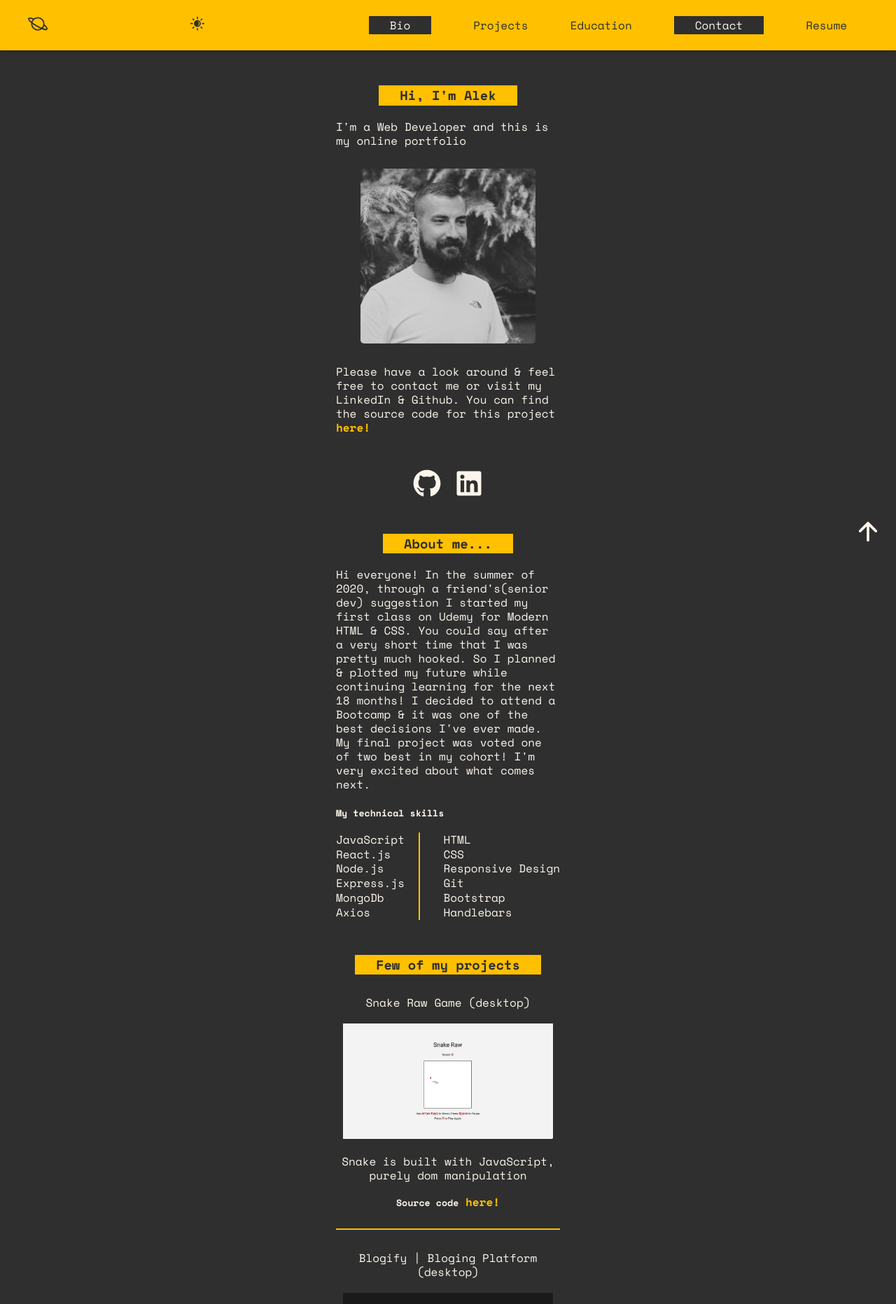
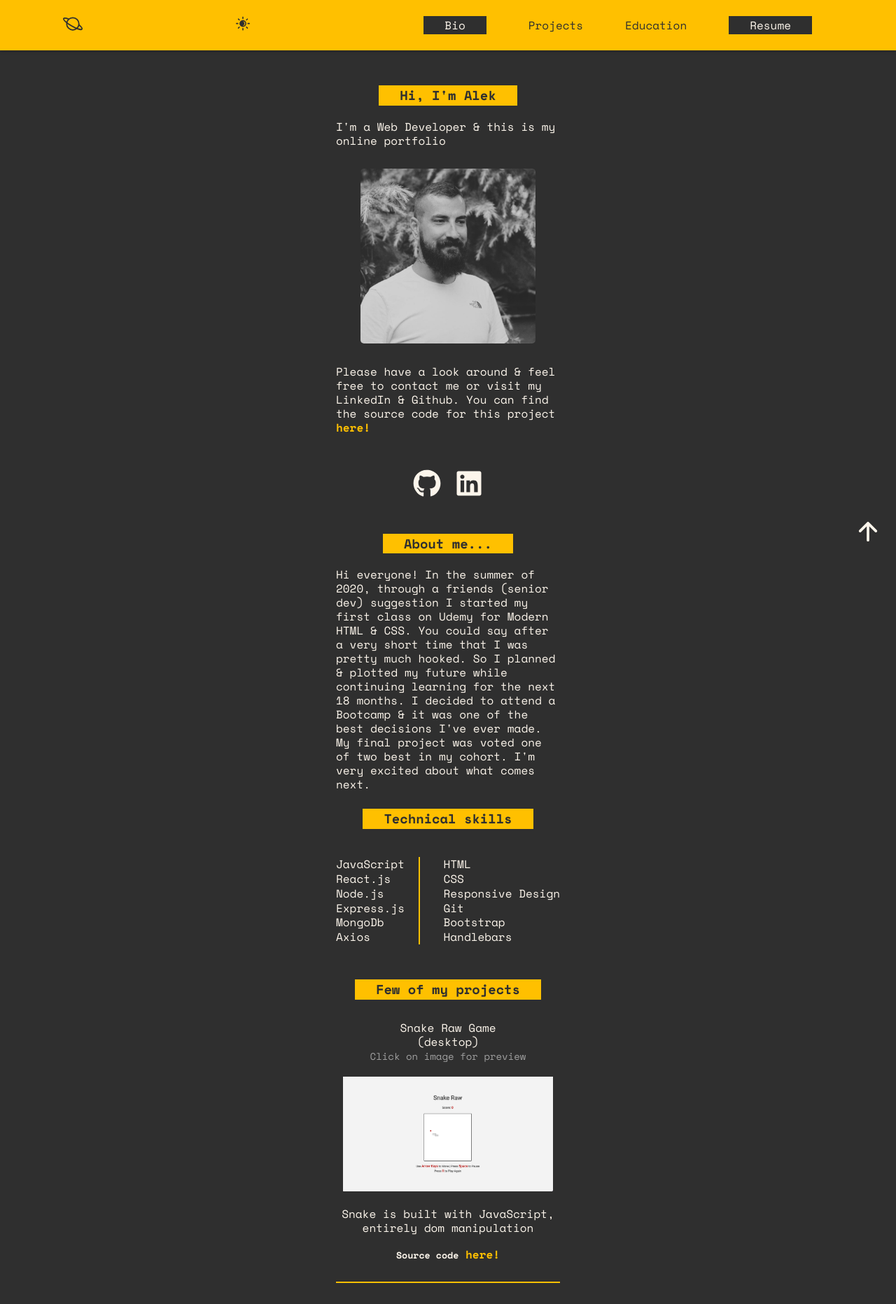
Before and after one commit to alekvelichkovikj/my-portfolio, a React (Create React App) app: page / in a window 1280 px wide. Shown: the top 1864 px of the page at 70% size. Built offline with nearby package versions, Linux system fonts and the light colour scheme.

Commit message:
project finished

```diff
--- a/src/components/Bio.jsx
+++ b/src/components/Bio.jsx
@@ -3,20 +3,22 @@ import React from 'react'
 export const Bio = () => {
   return (
     <div id='bio'>
-      <div className='container'>
+      <div className='container container-responsive'>
+        <div className='center'>
           <h3 className='btn-yellow'>About me...</h3>
           <p>
-          Hi everyone! In the summer of 2020, through a friend's(senior dev)
+            Hi everyone! In the summer of 2020, through a friends (senior dev)
             suggestion I started my first class on Udemy for Modern HTML & CSS.
             You could say after a very short time that I was pretty much hooked.
             So I planned & plotted my future while continuing learning for the
-          next 18 months! I decided to attend a Bootcamp & it was one of the
+            next 18 months. I decided to attend a Bootcamp & it was one of the
             best decisions I've ever made. My final project was voted one of two
-          best in my cohort! I'm very excited about what comes next.
+            best in my cohort. I'm very excited about what comes next.
           </p>
+        </div>
 
-        <div>
-          <h5>My technical skills</h5>
+        <div className='center'>
+          <h3 className='btn-yellow'>Technical skills</h3>
           <div className='flex'>
             <ul>
               <li>JavaScript</li>
--- a/src/components/Education.jsx
+++ b/src/components/Education.jsx
@@ -5,7 +5,9 @@ export const Education = () => {
     <div id='education'>
       <div className='container'>
         <h3 className='btn-yellow'>Where i learned...</h3>
-        <p>The internet is a very big place with tons of information.</p>
+        <h5 className='mb-6'>
+          The internet is a very big place with tons of information.
+        </h5>
 
         <div>
           <div className='card'>
@@ -32,14 +34,14 @@ export const Education = () => {
             </ul>
           </div>
 
-          <div className='card'>
-            <h3>YouTube</h3>
-            <ol>
+          {/* <div className='card'>
+            <h3 className='mb-3'>YouTube</h3>
+            <ol className='center'>
               <li>
                 YouTube has an abundance of free material, I stil use it today!
               </li>
             </ol>
-          </div>
+          </div> */}
         </div>
       </div>
     </div>
--- a/src/components/Home.jsx
+++ b/src/components/Home.jsx
@@ -9,7 +9,7 @@ export const Home = () => {
     <div id='home'>
       <div className='container'>
         <h3 className='btn-yellow'>Hi, I'm Alek</h3>
-        <p>I'm a Web Developer and this is my online portfolio</p>
+        <p>I'm a Web Developer & this is my online portfolio</p>
 
         <div className='img'></div>
 
--- a/src/components/Navbar.jsx
+++ b/src/components/Navbar.jsx
@@ -18,6 +18,12 @@ export const Navbar = () => {
   const scrollWithOffset = (el) => {
     const yCoordinate = el.getBoundingClientRect().top + window.pageYOffset
     const yOffset = -400
+    window.scrollTo({ top: yCoordinate + yOffset, behavior: 'smooth' })
+  }
+
+  const scrollWithOffsetResponsive = (el) => {
+    const yCoordinate = el.getBoundingClientRect().top + window.pageYOffset
+    const yOffset = -100
     window.scrollTo({ top: yCoordinate + yOffset, behavior: 'smooth' })
   }
 
@@ -47,14 +53,26 @@ export const Navbar = () => {
                 className='btn-dark'
                 smooth
                 to={'#bio'}
-                scroll={(el) => scrollWithOffset(el)}
+                scroll={
+                  window.innerWidth < 1000
+                    ? (el) => scrollWithOffset(el)
+                    : (el) => scrollWithOffsetResponsive(el)
+                }
               >
                 Bio
               </Link>
             </MenuLink>
 
             <MenuLink onClick={() => setIsOpen(false)}>
-              <Link smooth to='#projects' scroll={(el) => scrollWithOffset(el)}>
+              <Link
+                smooth
+                to='#projects'
+                scroll={
+                  window.innerWidth < 1000
+                    ? (el) => scrollWithOffset(el)
+                    : (el) => scrollWithOffsetResponsive(el)
+                }
+              >
                 Projects
               </Link>
             </MenuLink>
@@ -63,25 +81,38 @@ export const Navbar = () => {
               <Link
                 smooth
                 to='#education'
-                scroll={(el) => scrollWithOffset(el)}
+                scroll={
+                  window.innerWidth < 1000
+                    ? (el) => scrollWithOffset(el)
+                    : (el) => scrollWithOffsetResponsive(el)
+                }
               >
                 Education
               </Link>
             </MenuLink>
 
+            {window.innerWidth > 1000 ? (
+              ''
+            ) : (
               <MenuLink onClick={() => setIsOpen(false)}>
                 <Link
                   className='btn-dark'
                   smooth
                   to='#contact'
-                scroll={(el) => scrollWithOffset(el)}
+                  scroll={
+                    window.innerWidth < 1000
+                      ? (el) => scrollWithOffset(el)
+                      : (el) => scrollWithOffsetResponsive(el)
+                  }
                 >
                   Contact
                 </Link>
               </MenuLink>
+            )}
 
             <MenuLink onClick={() => setIsOpen(false)}>
               <a
+                className={window.innerWidth > 1000 ? 'btn-dark' : ''}
                 target='blank'
                 href='https://drive.google.com/file/d/1Nab9RqJq3T0GpilClfVEibc-boJP7ZBQ/view?usp=sharing'
               >
@@ -104,7 +135,7 @@ const Nav = styled.div`
 `
 
 const Container = styled.div`
-  max-width: 1200px;
+  max-width: 1100px;
   margin: auto;
   padding: 0 30px;
   display: flex;
--- a/src/components/Projects.jsx
+++ b/src/components/Projects.jsx
@@ -6,19 +6,24 @@ import myConcertsImage from '../images/my-concerts.png'
 export const Projects = () => {
   return (
     <div id='projects'>
-      <div className='container'>
+      <div className='container '>
         <h3 className='btn-yellow'>Few of my projects</h3>
 
-        <div>
+        <div className='container-responsive'>
           <div className='card'>
-            <p>Snake Raw Game (desktop)</p>
+            <p>
+              Snake Raw Game <br />
+              (desktop)
+              <br />
+              <span className='preview-text'>Click on image for preview</span>
+            </p>
             <a
               href='https://alekvelichkovikj.github.io/snake-game/'
               target='blank'
             >
               <img src={snakeImage} alt='Snake Game Screenshot' />
             </a>
-            <p>Snake is built with JavaScript, purely dom manipulation</p>
+            <p>Snake is built with JavaScript, entirely dom manipulation</p>
             <h5>
               Source code
               <a
@@ -33,7 +38,11 @@ export const Projects = () => {
           </div>
 
           <div className='card'>
-            <p>Blogify | Bloging Platform (desktop)</p>
+            <p>
+              Blogify | Bloging Platform (desktop)
+              <br />
+              <span className='preview-text'>Click on image for preview</span>
+            </p>
             <a href='https://bllogify.herokuapp.com/' target='blank'>
               <img src={blogifyImage} alt='Blogify Screenshot' />
             </a>
@@ -55,7 +64,11 @@ export const Projects = () => {
           </div>
 
           <div className='card'>
-            <p>My Concerts | Find your next concert (responsive)</p>
+            <p>
+              My Concerts | Find your next concert (responsive)
+              <br />
+              <span className='preview-text'>Click on image for preview</span>
+            </p>
             <a href='http://my-li.herokuapp.com/' target='blank'>
               <img src={myConcertsImage} alt='My Concerts Screenshot' />
             </a>
--- a/src/components/ScrollToTop.jsx
+++ b/src/components/ScrollToTop.jsx
@@ -20,7 +20,10 @@ export const ScrollToTop = () => {
         to='#home'
         scroll={(home) => scrollWithOffsetHome(home)}
       >
-        <IoArrowUp className='back-to-top' />
+        <IoArrowUp
+          size={window.innerWidth < 374 && 35}
+          className='back-to-top'
+        />
       </Link>
     </>
   )
--- a/src/index.css
+++ b/src/index.css
@@ -65,6 +65,7 @@ li {
 
 .btn-yellow {
   background-color: #ffc000;
+  display: inline-flex;
   color: #2f2f2f !important;
   padding: 5px 30px;
 }
@@ -99,7 +100,7 @@ li {
   flex-direction: column;
   align-items: center;
   justify-content: flex-start;
-  text-align: start !important;
+  padding: 0 10px;
 }
 
 #home h3 {
@@ -133,16 +134,17 @@ li {
   padding: 0 10px;
 }
 
-/* .ml-1 {
-  color: #fcf5eb;
-  display: inline-block;
-  text-align: center;
-} */
-
 /* Bio */
 #bio h3 {
   display: inline-block;
   margin-bottom: 20px;
+}
+
+.center {
+  display: flex;
+  flex-direction: column;
+  justify-content: center;
+  align-items: center;
 }
 
 #bio p {
@@ -151,7 +153,7 @@ li {
 
 .flex {
   display: flex;
-  align-items: flex-start;
+  align-items: center;
   justify-content: space-between;
   font-size: 16px;
   width: 320px;
@@ -197,7 +199,7 @@ li {
 .card p {
   display: block;
   font-size: 16px;
-  margin-bottom: 30px;
+  margin-bottom: 20px;
 }
 
 .mb-0 {
@@ -234,6 +236,11 @@ li {
   font-size: 16px;
 }
 
+.preview-text {
+  font-size: 14px;
+  color: #9f9f9f;
+}
+
 /* Contact */
 #contact h3 {
   margin-bottom: 30px;
@@ -262,6 +269,10 @@ li {
   text-align: center;
 }
 
+#contact a {
+  transition: all 0.3s ease-in;
+}
+
 @media screen and (min-device-width: 878px) {
   /* Navbar */
   a:hover {
@@ -277,4 +288,145 @@ li {
     -o-transform: scale(1.2);
     transform: scale(1.2);
   }
+
+  /* Home */
+  .container {
+    max-width: 1100px;
+    padding: 0 20px;
+  }
+
+  #home p {
+    text-align: center;
+  }
+
+  .img {
+    height: 600px;
+    width: 600px;
+  }
+
+  /* Bio */
+  .container-responsive {
+    display: flex;
+    flex-direction: row;
+    justify-content: flex-start;
+    align-items: flex-start;
+  }
+
+  .center {
+    margin-right: 100px;
+  }
+
+  #bio h3 {
+    margin-bottom: 60px;
+  }
+
+  ul li,
+  ol li {
+    font-size: 20px;
+  }
+
+  #bio ul:first-child {
+    border-right: none;
+  }
+
+  #bio ul:nth-child(2) {
+    padding-left: 20px;
+    border-left: 2px solid #ffc000;
+  }
+
+  /* Projects */
+  #projects h3 {
+    display: inline-block;
+    margin-bottom: 60px;
+  }
+  #projects img {
+    width: 280px;
+  }
+
+  .card {
+    max-width: 300px;
+    border-bottom: none;
+  }
+
+  .card:nth-child(2) {
+    border-right: 2px solid #ffc000;
+    border-left: 2px solid #ffc000;
+    padding: 0 30px;
+  }
+
+  .card:first-child {
+    margin-top: 0px;
+    padding-left: 0;
+    padding-right: 40px;
+  }
+
+  .card:last-child {
+    padding-right: 0;
+    padding-left: 40px;
+  }
+
+  #projects p,
+  #projects a {
+    font-size: 18px;
+  }
+
+  /* Education */
+  #education h3 {
+    margin-bottom: 10px;
+  }
+
+  .mb-6 {
+    margin-bottom: 60px;
+  }
+
+  #education .card {
+    max-width: 1100px;
+    text-align: center;
+    margin-bottom: 30px;
+    border-bottom: 2px solid #ffc000;
+    padding-bottom: 30px;
+  }
+
+  #education .card:nth-child(2) {
+    border-right: none;
+    border-left: none;
+    padding-left: 0;
+    padding-right: 0;
+  }
+
+  #education .card:last-child {
+    padding-right: 0;
+    padding-left: 0;
+    border-style: none;
+  }
+
+  #education ul li,
+  #education ol li {
+    font-size: 18px;
+  }
+
+  /* Contact */
+  #contact h3 {
+    margin-bottom: 60px;
+  }
+
+  .container-responsive .center {
+    margin-left: 50px;
+  }
+
+  #contact ul li,
+  #contact ol li,
+  #contact p {
+    font-size: 18px;
+  }
+
+  .mb-3 {
+    margin-bottom: 30px !important;
+  }
 }
+
+@media screen and (max-device-width: 374px) {
+  #bio ul {
+    padding: 0 10px;
+  }
+}
```
Also changed, not shown: src/components/Contact.jsx (+8 -2 lines). Lines whose indentation alone changed are shown as unchanged.
